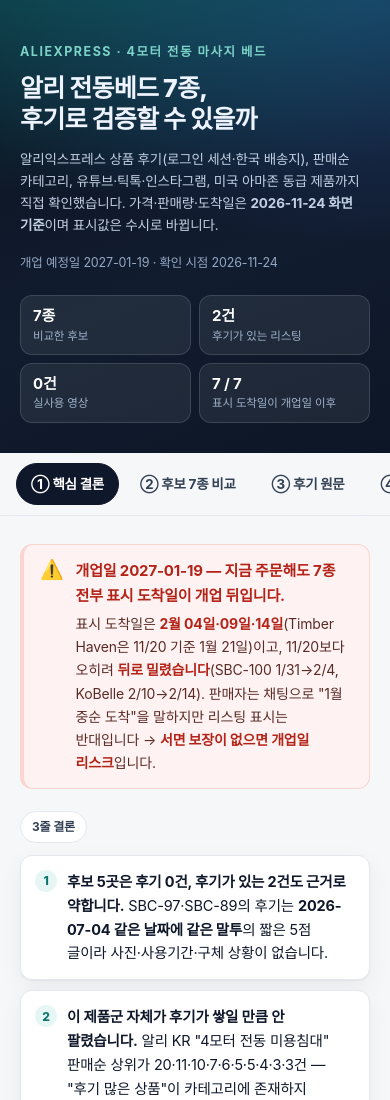
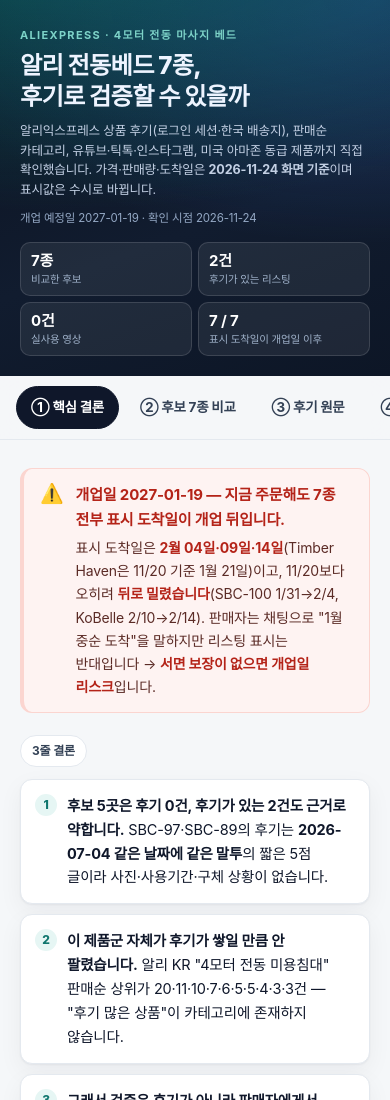
Before and after one commit to fifabear/caloleague-ideas, a plain HTML site: page ali-bed/index.html in a window 390 px wide. Shown: the top 1100 px of the page. Drawn offline with Linux system fonts and the light colour scheme.

Commit message:
임베드 크기에 맞춰 모바일 히어로 압축

```diff
--- a/ali-bed/index.html
+++ b/ali-bed/index.html
@@ -46,6 +46,18 @@ a{color:var(--accent)}
 .stat b{display:block;font-size:clamp(15px,3vw,20px);color:#fff;line-height:1.3}
 .stat span{font-size:11.5px;color:#9fb1c9;line-height:1.4;display:block;margin-top:2px}
 @media (max-width:640px){.stats{grid-template-columns:repeat(2,minmax(0,1fr))}}
+@media (max-width:780px){
+  .hero{padding:26px 0 20px}
+  .hero .eyebrow{font-size:11px;margin-bottom:7px}
+  .hero h1{font-size:clamp(22px,6.2vw,28px);margin-bottom:9px}
+  .hero p.lede{font-size:12.6px;line-height:1.55}
+  .hero .stamp{margin-top:10px;font-size:11.5px}
+  .stats{margin-top:14px;gap:6px}
+  .stat{padding:8px 10px;border-radius:10px}
+  .stat b{font-size:15px}
+  .stat span{font-size:10.5px}
+  .panel{padding:20px 0 52px}
+}
 
 /* tabs */
 .tabbar{position:sticky;top:0;z-index:40;background:rgba(245,247,249,.9);backdrop-filter:saturate(180%) blur(12px);-webkit-backdrop-filter:saturate(180%) blur(12px);border-bottom:1px solid var(--line)}
```
